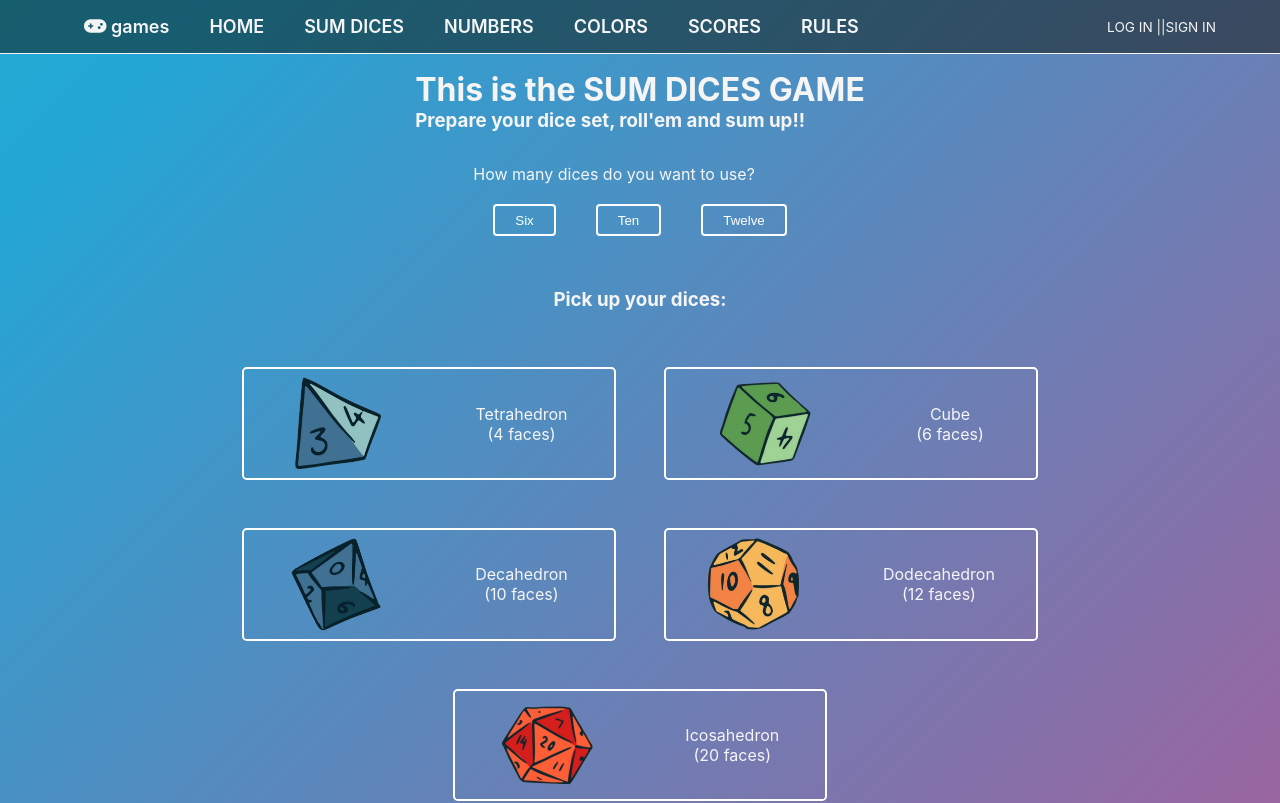
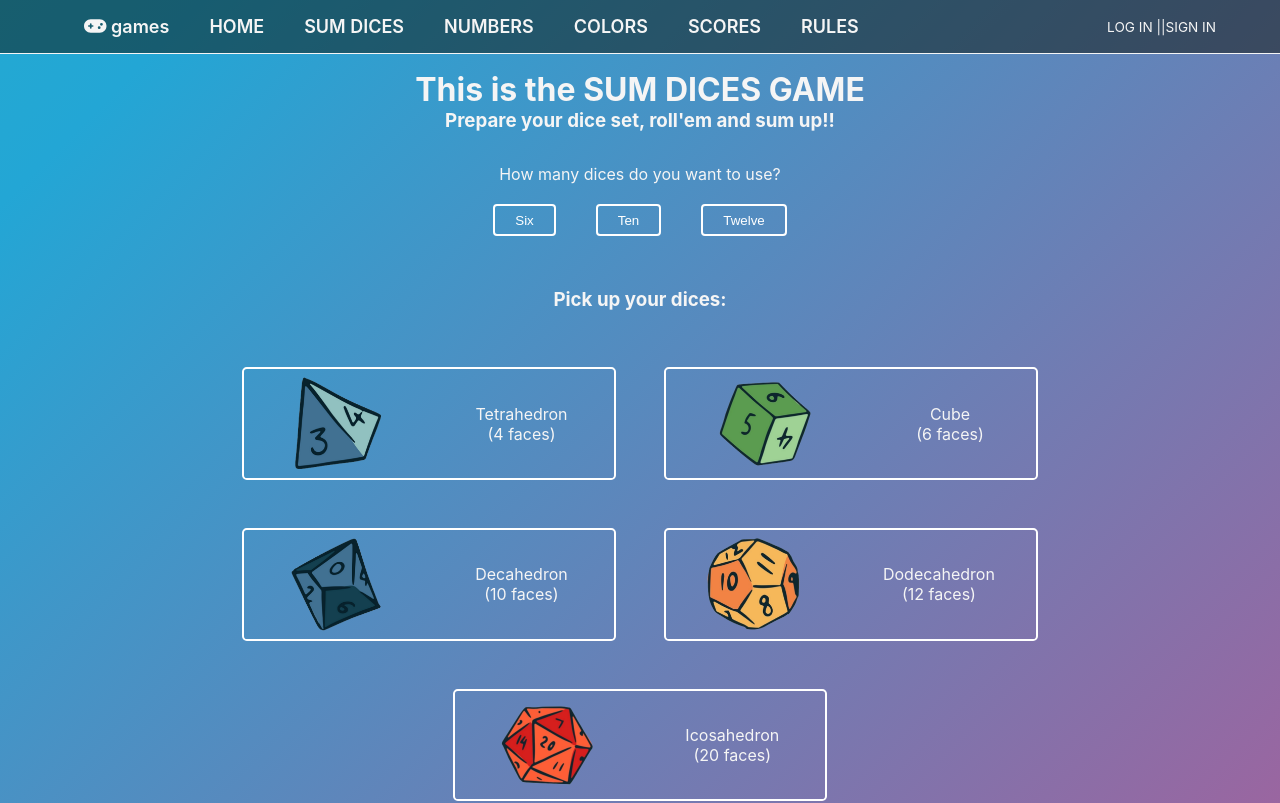
Before and after one commit to IvanSanczewski/dices, a Vue app: page /diceSum in a window 1280 px wide. Shown: the top 803 px of the page. Built offline with nearby package versions, Linux system fonts and the light colour scheme; no server answers; the database is empty.

Commit message:
Styled dices game

```diff
--- a/src/assets/CSS/dices.css
+++ b/src/assets/CSS/dices.css
@@ -6,18 +6,19 @@
     gap: 2em
 }
 
-/* .dices-title {
+.dices-title,.dices-total {
+    text-align: center;
+}
+
+/* .dices-total {
+    display: flex;
+    flex-flow: column;
+    align-items: center;
+} */
+
+/* .dices-total__select {
 
 } */
-
-.dices-total {
-    display: flex;
-    flex-flow: column;
-}
-
-    /* .dices-total__select {
-
-    } */
 
 .dice-type {
     display: flex;
--- a/src/views/DiceSum.vue
+++ b/src/views/DiceSum.vue
@@ -8,7 +8,7 @@
         </div>
 
         <div class="dices-total">
-            How many dices do you want to use?
+            <p>How many dices do you want to use?</p>
             <div class="dices-total__select">
                 <button class="dices-btn" @click="storeDices.dicesCount(6)">Six</button>
                 <button class="dices-btn" @click="storeDices.dicesCount(10)">Ten</button>
```
